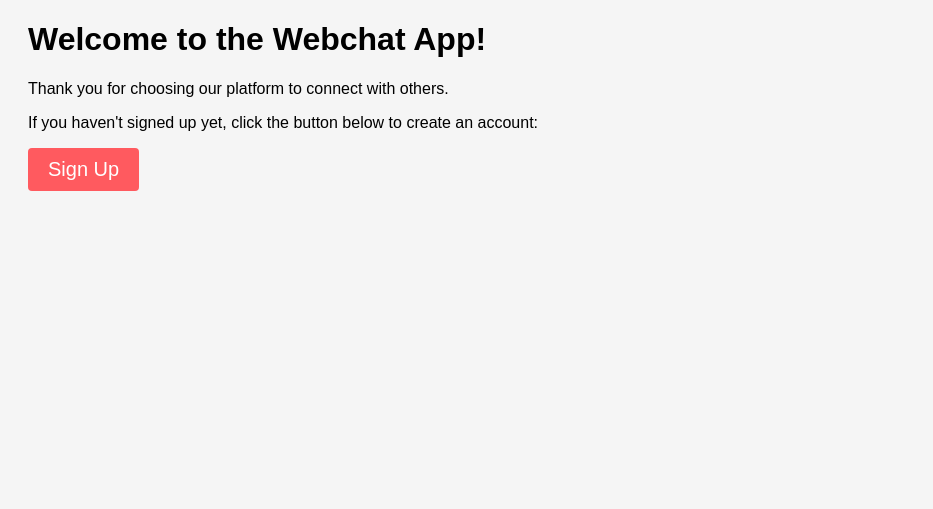
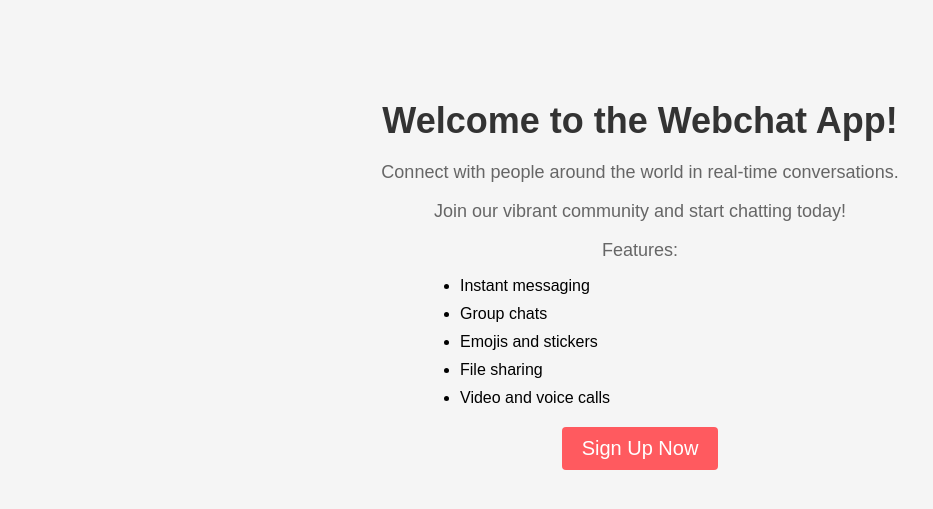
Before and after one commit to AnozieChibuike/webChatO, a Flask app: page / in a window 1280 px wide. Shown: the part 46-555 px from the top of the page, without its empty margins (0-933 px from the left). Run offline with Flask 3, Linux system fonts and the light colour scheme.

Commit message:
Update index.html.jinja

```diff
--- a/app/templates/index.html.jinja
+++ b/app/templates/index.html.jinja
@@ -20,6 +20,18 @@
         margin-bottom: 15px;
     }
 
+    .home-container ul {
+        text-align: left;
+        margin-left: auto;
+        margin-right: auto;
+        max-width: 400px;
+        margin-bottom: 20px;
+    }
+
+    .home-container ul li {
+        margin-bottom: 10px;
+    }
+
     .signup-btn {
         display: inline-block;
         padding: 10px 20px;
@@ -38,8 +50,21 @@
 
 
 
-    <h1>Welcome to the Webchat App!</h1>
-    <p>Thank you for choosing our platform to connect with others.</p>
-    <p>If you haven't signed up yet, click the button below to create an account:</p>
-    <a href="/signup" class="signup-btn">Sign Up</a>
+
+
+
+    <div class="home-container">
+        <h1>Welcome to the Webchat App!</h1>
+        <p>Connect with people around the world in real-time conversations.</p>
+        <p>Join our vibrant community and start chatting today!</p>
+        <p>Features:</p>
+        <ul>
+            <li>Instant messaging</li>
+            <li>Group chats</li>
+            <li>Emojis and stickers</li>
+            <li>File sharing</li>
+            <li>Video and voice calls</li>
+        </ul>
+        <a href="/signup" class="signup-btn">Sign Up Now</a>
+    </div>
 {% endblock %}
```
